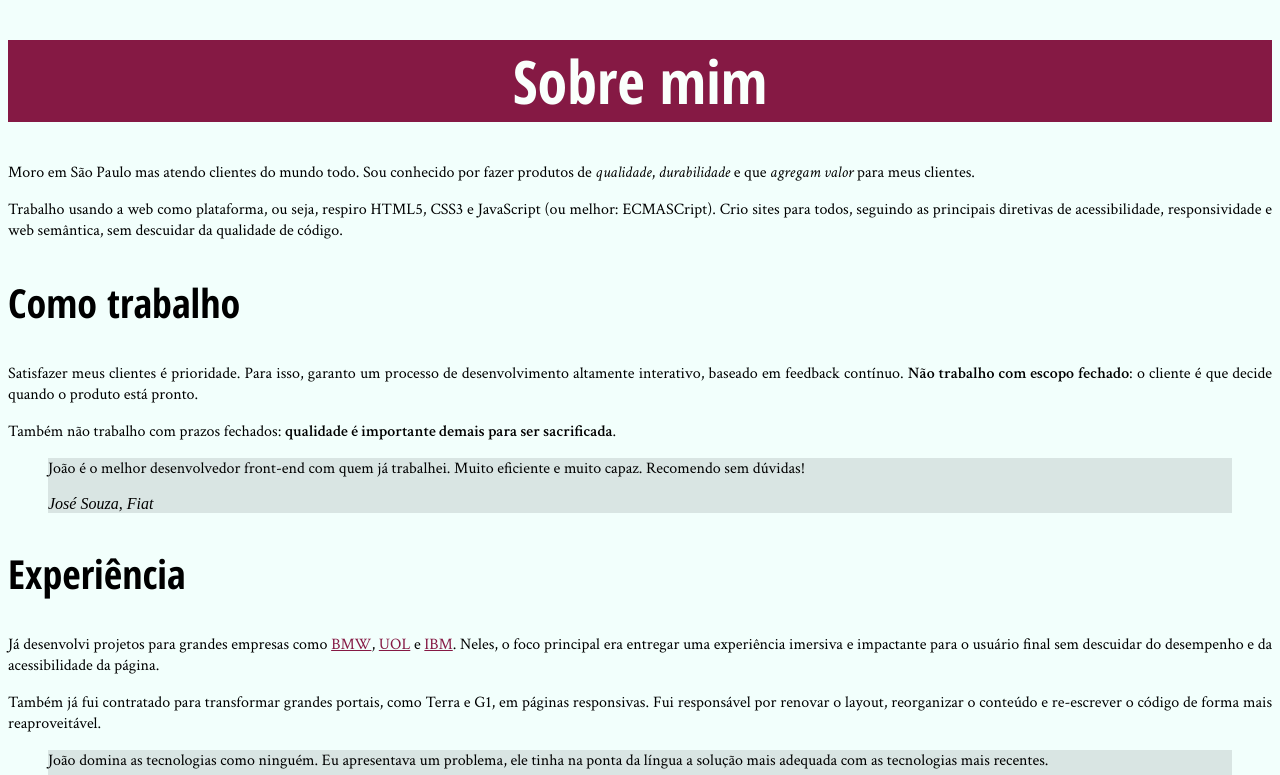
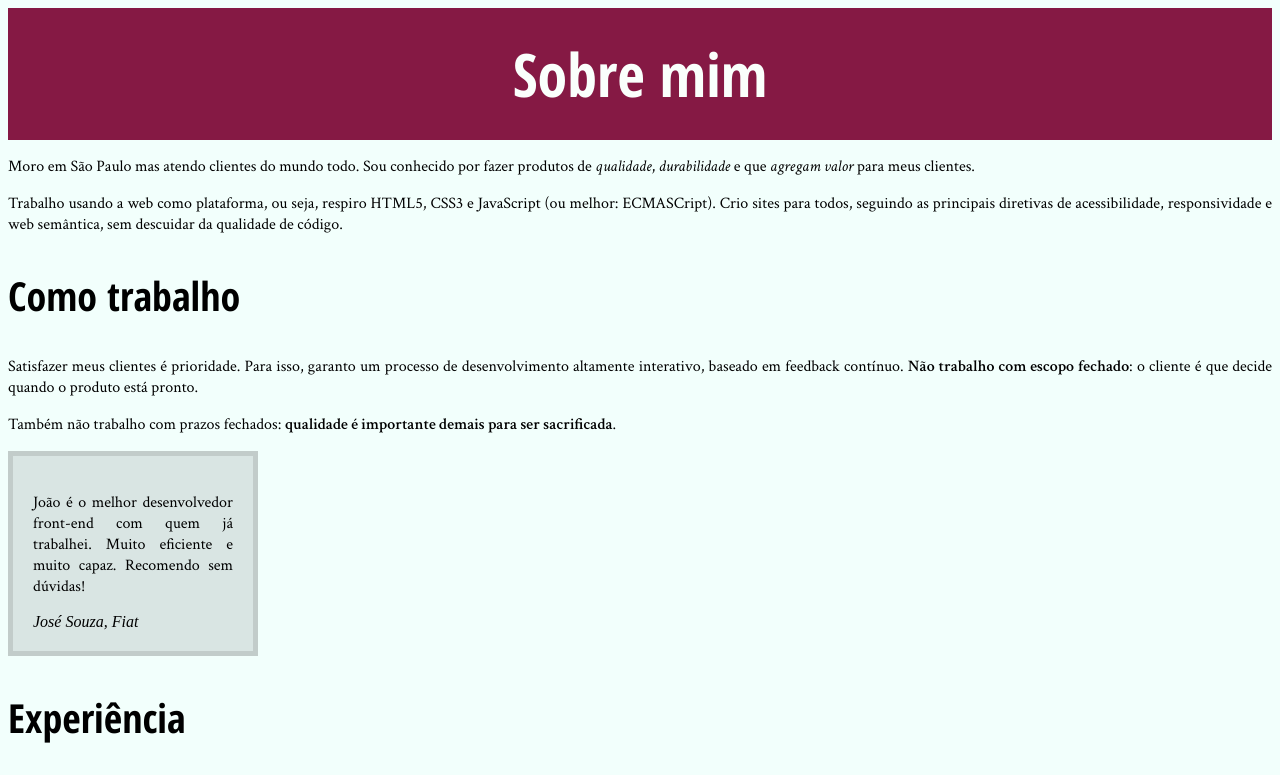
Before and after one commit to BrunoSouzaPicinini/CursoAluraHTML5eCSS3, a plain HTML site: page bio.html in a window 1280 px wide. Shown: the top 775 px of the page. Drawn offline with Linux system fonts and the light colour scheme.

Commit message:
bordas blockquote e h1

```diff
--- a/site.css
+++ b/site.css
@@ -12,6 +12,8 @@ main h1 {
     text-align: center;
     color: #FAFFFC;
     background-color: #851944;
+    padding: 25px;
+    margin: 0px;
 }
 
 h2 {
@@ -25,6 +27,11 @@ p {
 
 blockquote {
     background-color: #D9E5E3;
+    padding: 20px;
+    margin: 0px;
+    border: 5px solid #C2CCCA;
+    width: 250px;
+    box-sizing: border-box;
 }
 
 aside {
@@ -43,6 +50,7 @@ main footer {
 }
 
 nav a {
+    text-decoration: none;
     color: #F2FFFC;
 }
 
```
